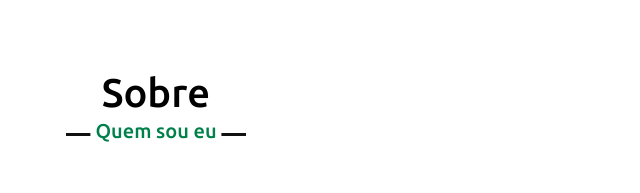
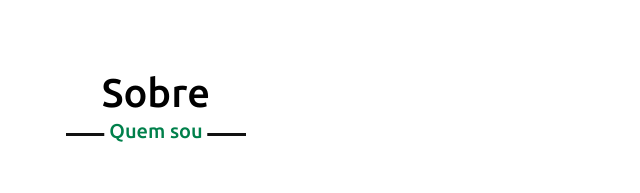
Before and after one commit to Dylucas07/phlucasoliveiraportfolio, a plain HTML site: page index.html in a window 1280 px wide. Shown: the part 830-1023 px from the top of the page, 484-1124 px from the left. Drawn offline with nearby package versions, Linux system fonts and the light colour scheme.

Commit message:
Update style.css
Atualizaçao

```diff
--- a/style.css
+++ b/style.css
@@ -185,7 +185,7 @@ section .title::after{
 /*  sessão sobre  */
 
 .about .title::after{
-    content: "Quem sou eu";
+    content: "Quem sou";
 }
 .about .about-content .left{
     width: 45%;
```
